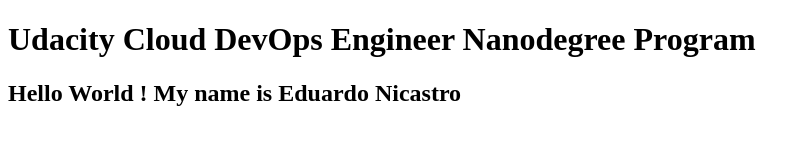
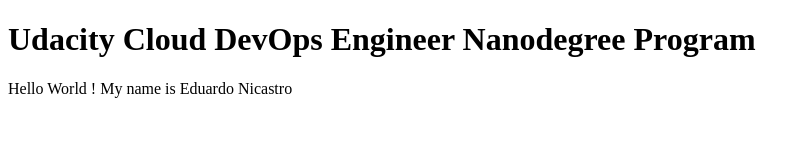
Before and after one commit to udacity-devops/Udacity-DevOps_Kubernetes-Jenkins_Capstone, a plain HTML site: page index.html in a window 1280 px wide. Shown: the whole page, without its empty margins (0-810 px from the left). Drawn offline with Linux system fonts and the light colour scheme.

Commit message:
Intentional mistake to show linter in action

```diff
--- a/index.html
+++ b/index.html
@@ -5,6 +5,6 @@
 </head>
 <body>
 	<h1>Udacity Cloud DevOps Engineer Nanodegree Program</h1>
-	<h2>Hello World ! My name is Eduardo Nicastro</h2>
+	<intentionalmistake>Hello World ! My name is Eduardo Nicastro</h2>
 </body>
 </html>
```
